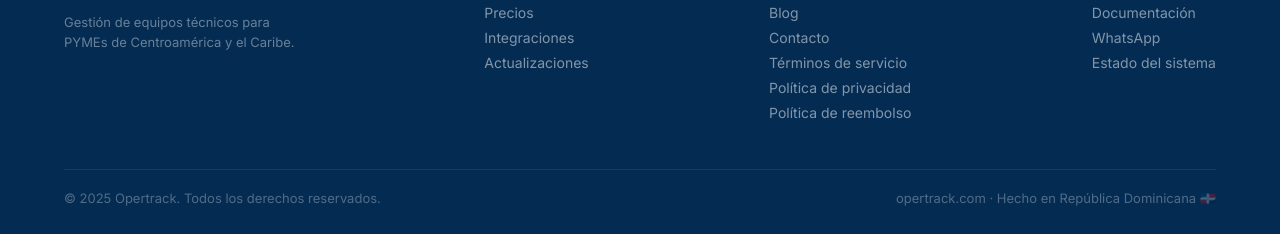
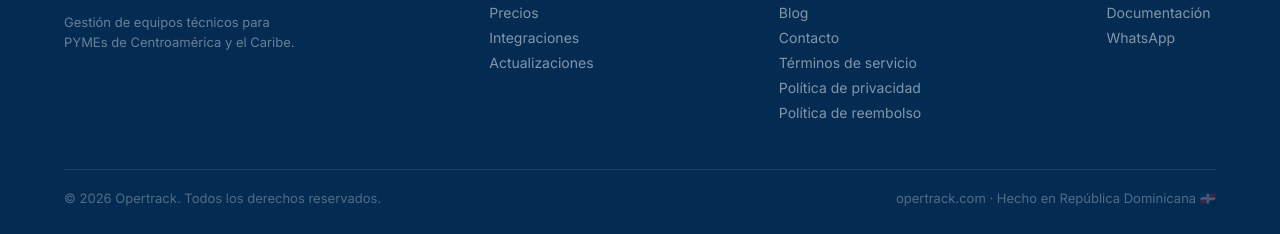
Before and after one commit to OperTrack/opertrack-landing, a website: page index.html in a window 1280 px wide. Shown: the part 5012-5246 px from the top of the page. Drawn offline with Linux system fonts and the light colour scheme.

Commit message:
Update footer year and remove system status link

```diff
--- a/index.html
+++ b/index.html
@@ -749,11 +749,10 @@
       <h4>SOPORTE</h4>
       <a href="/ayuda.html">Centro de ayuda</a><a href="/documentacion.html">Documentación</a>
       <a href="https://wa.me/18097059291">WhatsApp</a>
-      <a href="/estado.html">Estado del sistema</a>
     </div>
   </div>
   <div class="footer-bottom">
-    <p>© 2025 Opertrack. Todos los derechos reservados.</p>
+    <p>© 2026 Opertrack. Todos los derechos reservados.</p>
     <p>opertrack.com · Hecho en República Dominicana 🇩🇴</p>
   </div>
 </footer>
```
